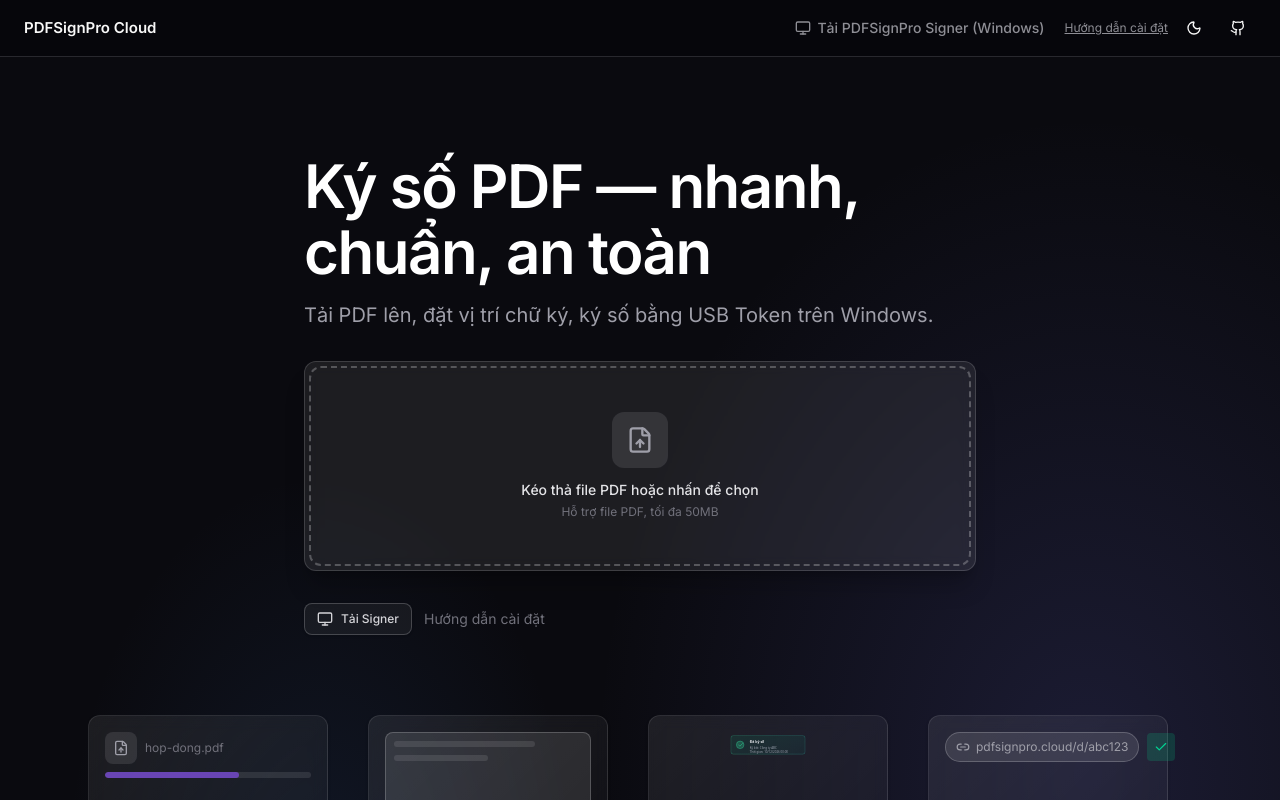
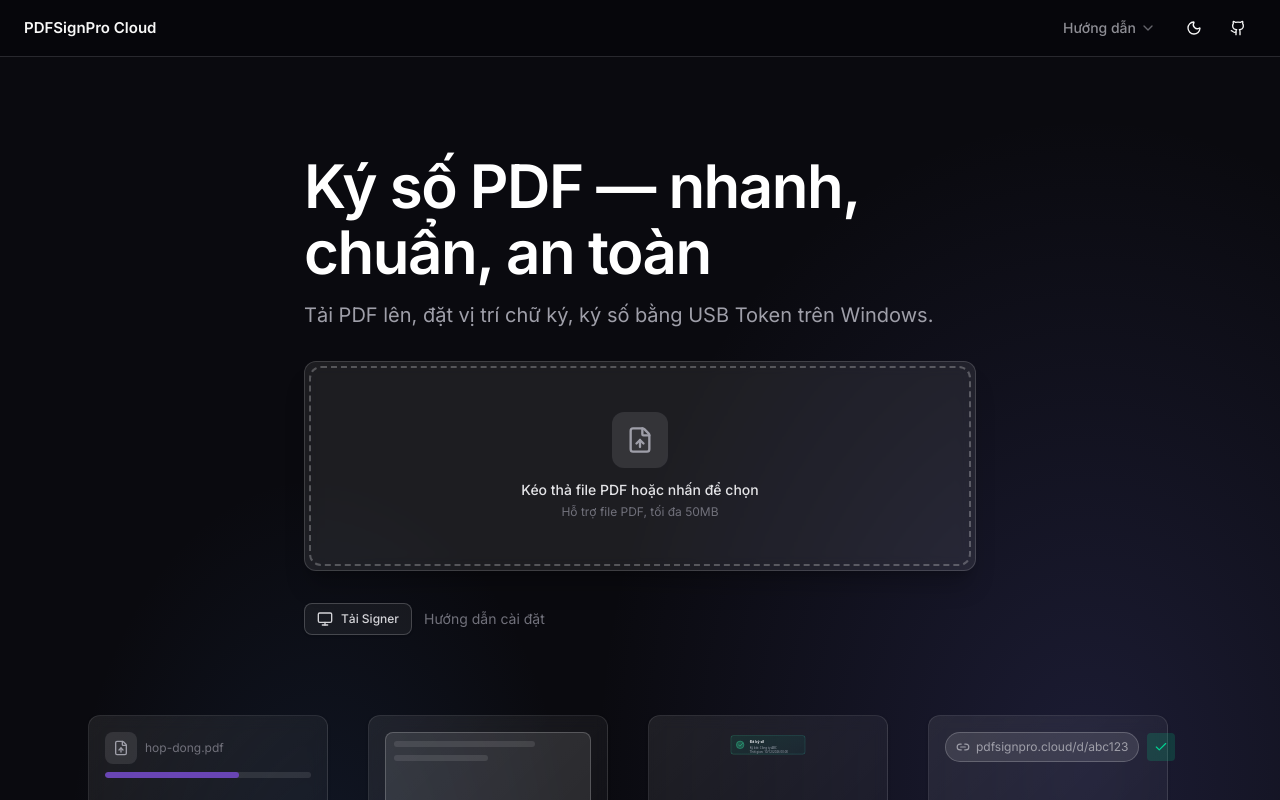
Before and after one commit to thietkewebdev/pdfsign, a Next.js app in the folder pdfsignpro-cloud/: page / in a window 1280 px wide. Shown: the top 800 px of the page. Built offline with nearby package versions, Linux system fonts and the light colour scheme; no server answers.

Commit message:
Add Hướng dẫn dropdown menu with ký online / ký offline submenu
Made-with: Cursor

```diff
--- a/pdfsignpro-cloud/src/components/app-shell.tsx
+++ b/pdfsignpro-cloud/src/components/app-shell.tsx
@@ -3,7 +3,7 @@
 import Link from "next/link";
 import { Footer } from "@/components/footer";
 import { useTheme } from "next-themes";
-import { Moon, Sun, Github, Monitor } from "lucide-react";
+import { Moon, Sun, Github, Monitor, Laptop, ChevronDown } from "lucide-react";
 import { Button } from "@/components/ui/button";
 import {
   Tooltip,
@@ -11,9 +11,11 @@ import {
   TooltipProvider,
   TooltipTrigger,
 } from "@/components/ui/tooltip";
+import { cn } from "@/lib/utils";
 
 export function AppShell({ children }: { children: React.ReactNode }) {
   const { theme, setTheme } = useTheme();
+  const hasOffline = !!process.env.NEXT_PUBLIC_OFFLINE_APP_URL;
 
   return (
     <div className="min-h-screen flex flex-col bg-background">
@@ -26,19 +28,41 @@ export function AppShell({ children }: { children: React.ReactNode }) {
             PDFSignPro Cloud
           </Link>
           <div className="flex items-center gap-2">
-            <a
-              href="/api/signer/download"
-              className="inline-flex items-center gap-1.5 rounded-md px-3 py-1.5 text-sm font-medium text-muted-foreground transition-colors duration-150 hover:bg-muted/80 hover:text-foreground"
-            >
-              <Monitor className="size-4" />
-              Tải PDFSignPro Signer (Windows)
-            </a>
-            <Link
-              href="/signer"
-              className="text-xs text-muted-foreground underline hover:text-foreground transition-colors duration-150"
-            >
-              Hướng dẫn cài đặt
-            </Link>
+            {/* Hướng dẫn dropdown */}
+            <div className="group relative">
+              <button
+                type="button"
+                className={cn(
+                  "inline-flex items-center gap-1 rounded-md px-3 py-1.5 text-sm font-medium transition-colors duration-150",
+                  "text-muted-foreground hover:bg-muted/80 hover:text-foreground"
+                )}
+                aria-haspopup="true"
+                aria-expanded="false"
+              >
+                Hướng dẫn
+                <ChevronDown className="size-4 opacity-70" />
+              </button>
+              <div className="absolute left-0 top-full pt-1 opacity-0 transition-opacity duration-150 pointer-events-none group-hover:opacity-100 group-hover:pointer-events-auto">
+                <div className="min-w-[220px] rounded-md border border-border bg-popover py-1 shadow-lg">
+                  <Link
+                    href="/signer"
+                    className="flex items-center gap-2 px-3 py-2 text-sm text-popover-foreground hover:bg-accent hover:text-accent-foreground"
+                  >
+                    <Monitor className="size-4 shrink-0" />
+                    Tải phần mềm ký online
+                  </Link>
+                  {hasOffline && (
+                    <Link
+                      href="/offline"
+                      className="flex items-center gap-2 px-3 py-2 text-sm text-popover-foreground hover:bg-accent hover:text-accent-foreground"
+                    >
+                      <Laptop className="size-4 shrink-0" />
+                      Tải phần mềm ký offline
+                    </Link>
+                  )}
+                </div>
+              </div>
+            </div>
             <TooltipProvider>
               <Tooltip>
                 <TooltipTrigger asChild>
```
